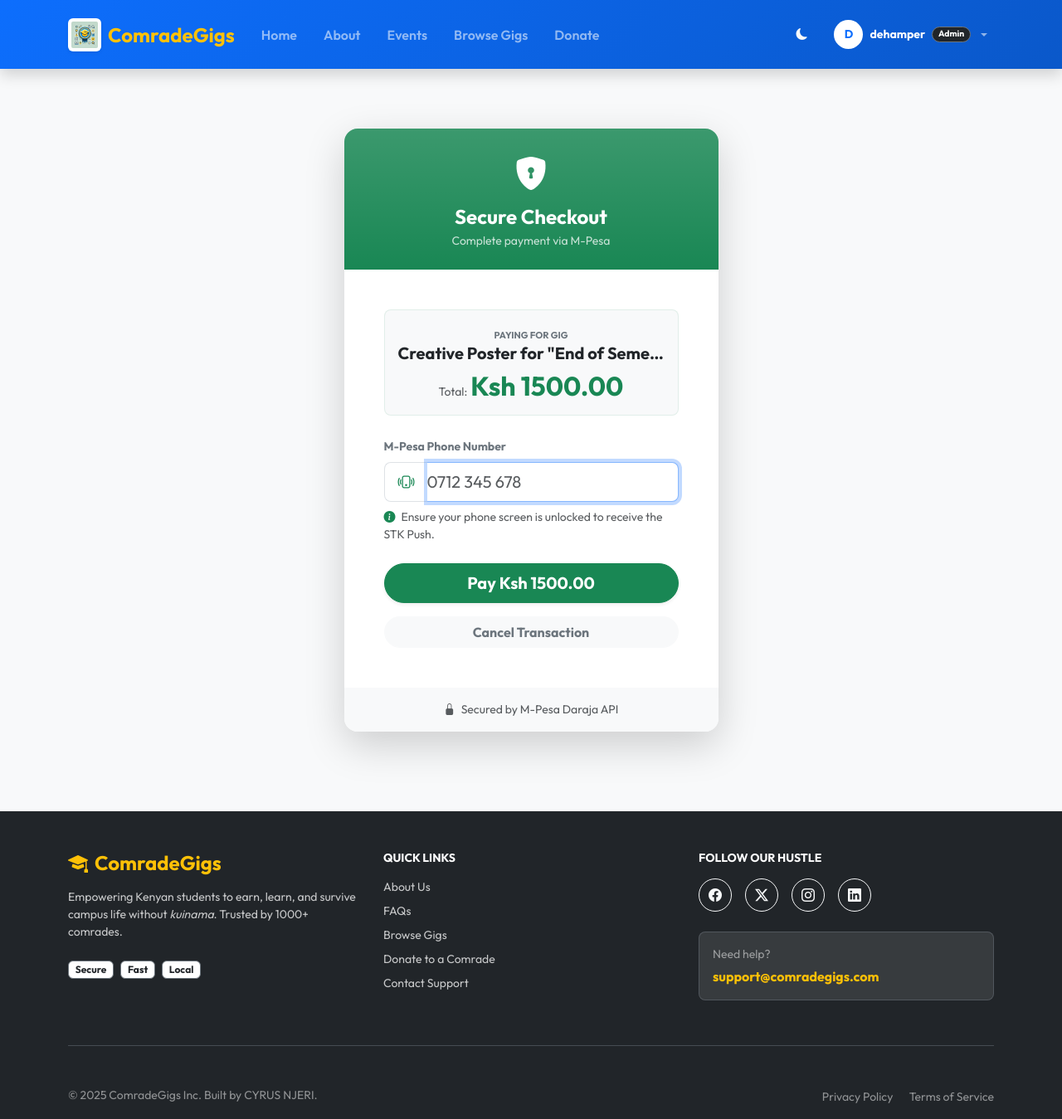
After one commit to Cyrusit-coder/ComradeGigs, a Django app: page /client/gig/1/pay/ in a window 1280 px wide. The commit adds this page. Shown: the whole page at 83% size. Run offline with Django 5.2, Linux system fonts and the light colour scheme; a user stored in the database is signed in; data comes from the database, SQL or seed files in the repository; both versions use the stored data as it was after the commit.

```diff
--- /dev/null
+++ b/myapp/templates/client/pay_for_job.html
@@ -0,0 +1,79 @@
+{% extends "base.html" %}
+{% load static %}
+
+{% block title %}Confirm Payment | ComradeGigs{% endblock %}
+
+{% block content %}
+<section class="py-5 bg-light" style="min-height: 80vh;">
+  <div class="container">
+    <div class="row justify-content-center">
+      <div class="col-md-6 col-lg-5">
+
+        <div class="card border-0 shadow-lg rounded-4 overflow-hidden">
+
+          <div class="bg-success bg-gradient p-4 text-center text-white">
+            <div class="mb-2">
+              <i class="bi bi-shield-lock-fill fs-1"></i>
+            </div>
+            <h4 class="fw-bold mb-1">Secure Checkout</h4>
+            <p class="small opacity-75 mb-0">Complete payment via M-Pesa</p>
+          </div>
+
+          <div class="card-body p-4 p-md-5">
+
+            <div class="bg-light rounded-3 p-3 mb-4 text-center border border-success border-opacity-10">
+              <small class="text-secondary text-uppercase fw-bold" style="font-size: 0.7rem;">Paying For Gig</small>
+              <h5 class="fw-bold text-dark mb-1 text-truncate">{{ job.title }}</h5>
+              <div class="d-flex justify-content-center align-items-baseline gap-1 mt-2">
+                <span class="text-muted small">Total:</span>
+                <h2 class="text-success fw-bold mb-0">Ksh {{ job.budget }}</h2>
+              </div>
+            </div>
+
+            <form method="post">
+              {% csrf_token %}
+
+              <div class="mb-4">
+                <label class="form-label fw-bold small text-secondary">M-Pesa Phone Number</label>
+                <div class="input-group input-group-lg">
+                  <span class="input-group-text bg-white border-end-0 text-success">
+                    <i class="bi bi-phone-vibrate"></i>
+                  </span>
+                  <input type="text" name="phone"
+                         class="form-control border-start-0 ps-0 bg-white"
+                         placeholder="0712 345 678"
+                         required
+                         autofocus>
+                </div>
+                <div class="form-text small text-muted mt-2">
+                  <i class="bi bi-info-circle-fill text-success me-1"></i>
+                  Ensure your phone screen is unlocked to receive the STK Push.
+                </div>
+              </div>
+
+              <div class="d-grid gap-3">
+                <button type="submit" class="btn btn-success btn-lg rounded-pill fw-bold shadow-sm hover-lift">
+                  Pay Ksh {{ job.budget }}
+                </button>
+
+                <a href="{% url 'myapp:client_dashboard' %}" class="btn btn-light rounded-pill fw-bold text-secondary">
+                  Cancel Transaction
+                </a>
+              </div>
+
+            </form>
+          </div>
+
+          <div class="card-footer bg-light border-0 py-3 text-center">
+            <p class="small text-muted mb-0">
+              <i class="bi bi-lock-fill me-1"></i> Secured by M-Pesa Daraja API
+            </p>
+          </div>
+
+        </div>
+
+      </div>
+    </div>
+  </div>
+</section>
+{% endblock %}
--- a/myapp/urls.py
+++ b/myapp/urls.py
@@ -4,14 +4,14 @@ from . import views
 app_name = 'myapp'
 
 urlpatterns = [
-    # normal pages
+    # --- 1. Public Pages ---
     path('', views.home, name='home'),
     path('about/', views.about, name='about'),
     path('contact/', views.contact, name='contact'),
     path('events/', views.events, name='events'),
     path('faqs/', views.faqs, name='faqs'),
 
-    # auth pages
+    # --- 2. Authentication ---
     path('login/', views.login_view, name='login'),
     path('logout/', views.logout_view, name='logout'),
     path('join/', views.register_landing, name='register_landing'),
@@ -19,38 +19,50 @@ urlpatterns = [
     path('join/client/', views.register_client, name='register_client'),
     path('join/donor/', views.register_donor, name='register_donor'),
 
-    # student URLs pattern
+    # --- 3. Student Section ---
     path('student/dashboard/', views.student_dashboard, name='student_dashboard'),
     path('student/profile/', views.profile_edit, name='profile_edit'),
     path('gigs/', views.job_list, name='job_list'),
     path('gigs/<int:pk>/', views.job_detail, name='job_detail'),
+
+    # Skill Assessments
     path('learn/', views.learn_skills, name='learn_skills'),
     path('learn/graphics/', views.skill_graphics, name='skill_graphics'),
     path('learn/web/', views.skill_web, name='skill_web'),
     path('learn/va/', views.skill_va, name='skill_va'),
     path('learn/writing/', views.skill_writing, name='skill_writing'),
 
-
-
-    # client URLs pattern
+    # --- 4. Client Section ---
     path('client/dashboard/', views.client_dashboard, name='client_dashboard'),
     path('client/post-gig/', views.job_create, name='job_create'),
     path('client/gig/<int:pk>/edit/', views.job_edit, name='job_edit'),
     path('client/gig/<int:job_id>/review/', views.applicant_review, name='applicant_review'),
 
-    # donor URLs patterns
+    # PAYMENT ROUTE (Triggers M-Pesa STK Push)
+    path('client/gig/<int:job_id>/pay/', views.pay_for_job, name='pay_for_job'),
+
+    # --- 5. Donor Section ---
     path('donor/dashboard/', views.donor_dashboard, name='donor_dashboard'),
     path('donate/', views.donate, name='donate'),
     path('donate/confirm/', views.donate_success, name='donate_success'),
 
-    # custom admin URLs patterns
+    # --- 6. M-PESA Callback (Public) ---
+    path('mpesa/confirmation/', views.mpesa_confirmation, name='mpesa_confirmation'),
+
+    # --- 7. Custom Admin Panel ---
     path('admin-panel/', views.admin_dashboard, name='admin_dashboard'),
+
+    # Management
     path('admin-panel/verify/', views.admin_verify_gigs, name='admin_verify_gigs'),
     path('admin-panel/users/', views.admin_users, name='admin_users'),
     path('admin-panel/stats/', views.admin_stats, name='admin_stats'),
     path('admin-panel/ban/<int:user_id>/', views.admin_ban_user, name='admin_ban_user'),
+
+    # Skills Verification
     path('admin-panel/skills/', views.admin_verify_skills, name='admin_verify_skills'),
     path('admin-panel/skills/<int:submission_id>/decide/', views.admin_approve_skill, name='admin_approve_skill'),
+
+    # Expired Gigs & Applications
     path('admin-panel/expired/', views.admin_manage_expired, name='admin_manage_expired'),
     path('admin-panel/delete-gig/<int:job_id>/', views.admin_delete_gig, name='admin_delete_gig'),
     path('admin-panel/applications/', views.admin_manage_applications, name='admin_manage_applications'),
--- a/myapp/views.py
+++ b/myapp/views.py
@@ -1,23 +1,30 @@
-import json  # parse incoming JSON data from M-Pesa callbacks
-import traceback  # Helps print detailed error logs to the terminal for debugging
+import json
+import traceback
 from django.shortcuts import render, redirect, get_object_or_404
-from django.contrib.auth import login, logout  # log a user in or out of the session
-from django.contrib.auth.decorators import login_required  # Decorator to protect views so only logged-in users can see them
-from django.contrib import messages   # Framework to send flash notifications (Success, Error, Warning alerts)
-from django.db.models import Sum  # Database tool to calculate totals (like adding up total earnings)
-from django.urls import reverse_lazy, reverse  # Converts a URL name (like 'home') into a real link string
-from django.views.decorators.csrf import csrf_exempt  # Allows external requests (like M-Pesa) to post data without a security token
-from django.http import HttpResponse, JsonResponse  # Used to send raw text or JSON data back (instead of a full HTML page)
-from django.conf import settings  # Allows access to variables in your settings.py (like API keys)
-from django.utils import timezone  # Django's tool for handling dates and times (used for checking expired gigs)
+from django.contrib.auth import login, logout
+from django.contrib.auth.decorators import login_required
+from django.contrib import messages
+from django.db.models import Sum
+from django.urls import reverse
+from django.views.decorators.csrf import csrf_exempt
+from django.http import HttpResponse, JsonResponse
+from django.conf import settings
+from django.utils import timezone
 
-from .models import User, Job, Application, Donation, StudentProfile, Skill, SkillSubmission
+# Safe Import for M-Pesa (prevents crash if library missing)
+try:
+    from .mpesa import stk_push
+except ImportError:
+    stk_push = None
+    print("WARNING: 'requests' library not found. M-Pesa functions will fail.")
+
+from .models import User, Job, Application, Donation, StudentProfile, Skill, SkillSubmission, Payment
 from .forms import (
     StudentRegisterForm, ClientRegisterForm, DonorRegisterForm,
     JobForm, StudentProfileForm, DonationForm
 )
 
-# --- normal public pages ---
+# --- 1. PUBLIC PAGES ---
 def home(request):
     return render(request, 'pages/home.html')
 
@@ -33,7 +40,7 @@ def contact(request):
 def faqs(request):
     return render(request, 'pages/faqs.html')
 
-# --- authenticated users views ---
+# --- 2. AUTHENTICATION ---
 def login_view(request):
     from django.contrib.auth.views import LoginView
 
@@ -96,38 +103,32 @@ def register_donor(request):
         form = DonorRegisterForm()
     return render(request, 'auth/register_donor.html', {'form': form})
 
-# student views
+# --- 3. STUDENT VIEWS ---
 @login_required
 def student_dashboard(request):
     if request.user.role != 'student':
         return redirect('myapp:home')
 
-    # 1. Get recent applications (Limit to 5)
     apps = request.user.my_applications.all().order_by('-created_at')[:5]
-
-    # 2. get active jobs (assignments)
-
     active_jobs_list = request.user.assigned_jobs.filter(status='assigned').order_by('deadline')
 
-    # 3. Calculate total earnings
-
+    # Calculate Earnings (Jobs marked completed)
     earnings_data = request.user.assigned_jobs.filter(status='completed').aggregate(Sum('budget'))
     total_earnings = earnings_data['budget__sum'] or 0
 
     context = {
         'my_apps': apps,
         'active_jobs_count': active_jobs_list.count(),
-        'active_jobs_list': active_jobs_list, # Passing the full list for your "active projects" card
-        'total_earnings': total_earnings,     # Passing this for the "total earnings" card
+        'active_jobs_list': active_jobs_list,
+        'total_earnings': total_earnings,
     }
     return render(request, 'student/dashboard.html', context)
+
 def job_list(request):
     jobs = Job.objects.filter(status='open').order_by('-created_at')
-
     query = request.GET.get('q')
     if query:
         jobs = jobs.filter(title__icontains=query)
-
     return render(request, 'student/job_list.html', {'jobs': jobs})
 
 def job_detail(request, pk):
@@ -180,7 +181,6 @@ def profile_edit(request):
 
             messages.success(request, "Profile Updated Successfully")
             return redirect('myapp:student_dashboard')
-
     else:
         initial_data = {
             'email': request.user.email,
@@ -189,13 +189,6 @@ def profile_edit(request):
         form = StudentProfileForm(instance=profile, initial=initial_data)
 
     return render(request, 'student/profile_edit.html', {'form': form})
-
-def approve_student_skill(request, student_id):
-    student = get_object_or_404(StudentProfile, id=student_id)
-    student.is_skill_verified = True
-    student.save()
-    # this triggers the badge to appear on their profile(student prof)
-    return redirect('admin_panel')
 
 @login_required
 def learn_skills(request):
@@ -253,30 +246,21 @@ def skill_writing(request):
         return redirect('myapp:student_dashboard')
     return render(request, "student/skill_writing.html")
 
+# --- 4. CLIENT VIEWS ---
 @login_required
 def client_dashboard(request):
     if request.user.role != 'client':
         return redirect('myapp:home')
 
     user = request.user
-
-    # 1. Get the list of jobs (for the recent postings table)
     jobs = user.posted_jobs.all().order_by('-created_at')
 
-
-    # 2. Count active jobs
-
     active_jobs_count = jobs.filter(status__in=['open', 'assigned']).count()
-
-    # 3. Count applicants reviewing
-
     applicants_reviewing_count = Application.objects.filter(
         job__client=user,
         is_accepted=False,
         is_rejected=False
     ).count()
-
-    # 4. Count completed gigs
     completed_gigs_count = jobs.filter(status='completed').count()
 
     context = {
@@ -289,7 +273,6 @@ def client_dashboard(request):
 
 @login_required
 def job_create(request):
-    # Allow clients or Superusers to post gigs or jobs the admin verifies
     if request.user.role != 'client' and not request.user.is_superuser:
         messages.error(request, "Access Denied. Only Clients can post gigs.")
         return redirect('myapp:home')
@@ -300,7 +283,6 @@ def job_create(request):
             job = form.save(commit=False)
             job.client = request.user
 
-            # admin posts a gig and it goes immediately, clients gigs have to be approved
             if request.user.is_superuser:
                 job.status = 'open'
                 message_text = "Gig posted successfully! It is Live."
@@ -309,7 +291,7 @@ def job_create(request):
                 message_text = "Gig posted! Pending admin approval."
 
             job.save()
-            form.save_m2m() # important for ManyToMany fields (eg skills)
+            form.save_m2m()
             messages.success(request, message_text)
 
             if request.user.is_superuser:
@@ -348,20 +330,69 @@ def applicant_review(request, job_id):
 
     return render(request, 'client/applicant_review.html', {'job': job})
 
-# donor views
+# CLIENT PAY FOR JOB (M-Pesa Integration)
+@login_required
+def pay_for_job(request, job_id):
+    job = get_object_or_404(Job, id=job_id)
+
+    if request.user != job.client:
+        return JsonResponse({"error": "Not allowed"}, status=403)
+
+    if request.method == "POST":
+        phone = request.POST.get("phone")
+        amount = job.budget
+
+        # 1. Create Payment Record
+        payment = Payment.objects.create(
+            payer=request.user,
+            beneficiary=job.assigned_to, # Valid: Payment model has beneficiary
+            purpose='JOB',
+            amount=amount,
+            job=job,
+            status='PENDING'
+        )
+
+        # 2. Build Callback URL
+        base_url = getattr(settings, 'MPESA_CALLBACK_URL', 'http://127.0.0.1:8000')
+        if "confirmation" in base_url:
+             callback_url = base_url
+        else:
+             callback_url = f"{base_url}/mpesa/confirmation"
+
+        # 3. Trigger STK Push
+        if stk_push:
+            resp = stk_push(
+                phone_number=phone,
+                amount=amount,
+                account_reference=f"JOB-{job.id}",
+                transaction_desc=f"Payment for {job.title}",
+                callback_url=callback_url,
+            )
+        else:
+            resp = {"error": "M-Pesa library not loaded"}
+
+        # 4. Handle Response
+        if "ResponseCode" in resp and resp["ResponseCode"] == "0":
+            checkout_request_id = resp.get("CheckoutRequestID")
+            payment.checkout_request_id = checkout_request_id
+            payment.save()
+            messages.success(request, f"STK Push sent to {phone}. Check your phone to pay.")
+        else:
+            err_msg = resp.get('errorMessage') or resp.get('error') or "Unknown error"
+            payment.status = 'FAILED'
+            payment.save()
+            messages.error(request, f"Payment Failed: {err_msg}")
+
+        return redirect("myapp:client_dashboard")
+
+    return render(request, "client/pay_for_job.html", {"job": job})
+
+# --- 5. DONOR VIEWS ---
 @login_required
 def donor_dashboard(request):
-    # 1. get donation history
     donations = request.user.donations.all().order_by('-date')
-
-    # 2. Calculate Total Contributed Sum of only paid donations
     total_data = donations.filter(is_paid=True).aggregate(Sum('amount'))
-
-    # If there are no donations, amount__sum will be None, so we verify it with 'or 0'
     total_contributed = total_data['amount__sum'] or 0
-
-    # 3. Calculate Comrades Supported
-    # Logic: assuming roughly Ksh 500 supports one comrade (meal/bundles)
     comrades_supported = int(total_contributed / 500)
 
     context = {
@@ -377,56 +408,151 @@ def donate(request):
         amount = request.POST.get('amount')
         phone = request.POST.get('phone')
 
-        # Create the donation record (initially unpaid)
+        # 1. Create Donation Record (NO BENEFICIARY FIELD HERE)
         donation = Donation.objects.create(
             donor=request.user,
             amount=amount,
             is_paid=False
         )
 
-        # Pass the phone number to the payment page to trigger STK Push
-        return render(request, 'donor/pay.html', {'donation': donation, 'phone_number': phone})
+        # 2. Create Payment Record (Linked to Donation)
+        payment = Payment.objects.create(
+            payer=request.user,
+            beneficiary=None, # Correct: Donations have no specific student beneficiary
+            purpose='DONATION',
+            amount=amount,
+            donation=donation,
+            status='PENDING'
+        )
+
+        # 3. Build Callback URL
+        base_url = getattr(settings, 'MPESA_CALLBACK_URL', 'http://127.0.0.1:8000')
+        if "confirmation" in base_url:
+             callback_url = base_url
+        else:
+             callback_url = f"{base_url}/mpesa/confirmation"
+
+        # 4. Trigger STK Push
+        if stk_push:
+            resp = stk_push(
+                phone_number=phone,
+                amount=amount,
+                account_reference=f"DON-{donation.id}",
+                transaction_desc="ComradeGigs Donation",
+                callback_url=callback_url,
+            )
+        else:
+            resp = {"error": "M-Pesa library not loaded"}
+
+        # 5. Handle Response
+        if "ResponseCode" in resp and resp["ResponseCode"] == "0":
+            checkout_request_id = resp.get("CheckoutRequestID")
+            payment.checkout_request_id = checkout_request_id
+            payment.save()
+            messages.success(request, f"STK Push sent to {phone}. Please confirm payment.")
+
+            # Show waiting screen
+            return render(
+                request,
+                'donor/pay.html',
+                {'donation': donation, 'payment': payment, 'phone_number': phone}
+            )
+        else:
+            err_msg = resp.get('errorMessage') or resp.get('error') or "Unknown error"
+            payment.status = 'FAILED'
+            payment.save()
+            messages.error(request, f"Donation Failed: {err_msg}")
+            return redirect('myapp:donor_dashboard')
 
     return render(request, 'donor/donate_form.html')
 
 @login_required
 def donate_success(request):
-    last_donation = Donation.objects.filter(donor=request.user).last()
-    if last_donation:
-        last_donation.is_paid = True
-        last_donation.save()
-    return render(request, 'donor/donate_success.html')
+    last_donation = Donation.objects.filter(
+        donor=request.user,
+        is_paid=True
+    ).order_by('-date').first()
+    return render(request, 'donor/donate_success.html', {'donation': last_donation})
 
-# mpesa callback
+# --- 6. M-PESA CALLBACK ---
 @csrf_exempt
 def mpesa_confirmation(request):
-    if request.method == 'POST':
+    if request.method != 'POST':
+        return HttpResponse(status=400)
+
+    try:
+        data = json.loads(request.body.decode('utf-8'))
+        body = data.get("Body", {})
+        stk_callback = body.get("stkCallback", {})
+        result_code = stk_callback.get("ResultCode")
+        checkout_request_id = stk_callback.get("CheckoutRequestID")
+
         try:
-            data = json.loads(request.body)
-            # Add logic here to update the Donation model based on callback
-            return JsonResponse({"status": "ok"})
-        except:
-            return HttpResponse(status=400)
-    return HttpResponse(status=400)
+            payment = Payment.objects.get(checkout_request_id=checkout_request_id)
+        except Payment.DoesNotExist:
+            traceback.print_exc()
+            return JsonResponse({"error": "Payment not found"}, status=404)
 
-# admin views
+        payment.result_code = result_code
+        payment.raw_callback = data
+
+        if result_code == 0:
+            # SUCCESS
+            items = stk_callback.get("CallbackMetadata", {}).get("Item", [])
+            receipt = None
+            for item in items:
+                if item.get("Name") == "MpesaReceiptNumber":
+                    receipt = item.get("Value")
+                    break
+
+            payment.status = 'SUCCESS'
+            payment.mpesa_receipt = receipt
+            payment.save()
+
+            # Update Donation Record
+            if payment.purpose == 'DONATION' and payment.donation:
+                donation = payment.donation
+                donation.is_paid = True
+                donation.mpesa_code = receipt
+                donation.save()
+
+            # Update Job Record
+            if payment.purpose == 'JOB' and payment.job:
+                job = payment.job
+                # Logic: Job is now paid for.
+                # You might want to update job status to 'completed' or 'paid' depending on your flow
+                job.save()
+
+        else:
+            # FAILED / CANCELLED
+            payment.status = 'FAILED'
+            payment.save()
+
+        return JsonResponse({"status": "ok"})
+
+    except Exception as e:
+        traceback.print_exc()
+        return HttpResponse(status=400)
+
+# --- 7. ADMIN VIEWS ---
 @login_required
 def admin_dashboard(request):
     if not request.user.is_superuser:
         return redirect('myapp:home')
 
-    #stats for dashboard
+    # 1. Fetch Admin's Own Posted Gigs (For Payment Section)
+    my_posted_jobs = Job.objects.filter(client=request.user).order_by('-created_at')
+
+    # 2. Fetch Platform-wide Stats
     total_users_count = User.objects.count()
     pending_gigs_count = Job.objects.filter(status='review').count()
     pending_assessments_count = SkillSubmission.objects.filter(status='pending').count()
 
-    # Count expired gigs
     expired_gigs_count = Job.objects.filter(
         deadline__lt=timezone.now(),
         status__in=['open', 'review', 'assigned']
     ).count()
 
-    #Count pending applications neither accepted nor rejected
     pending_apps_count = Application.objects.filter(is_accepted=False, is_rejected=False).count()
 
     context = {
@@ -435,6 +561,7 @@ def admin_dashboard(request):
         'pending_assessments_count': pending_assessments_count,
         'expired_gigs_count': expired_gigs_count,
         'pending_apps_count': pending_apps_count,
+        'my_posted_jobs': my_posted_jobs,  # Added this so the template can loop over it
     }
 
     return render(request, 'custom_admin/dashboard.html', context)
@@ -534,14 +661,11 @@ def admin_approve_skill(request, submission_id):
 
     return redirect('myapp:admin_verify_skills')
 
-# management of expired gigs views
-
 @login_required
 def admin_manage_expired(request):
     if not request.user.is_superuser:
         return redirect('myapp:home')
 
-    # Get all gigs where deadline has passed
     expired_jobs = Job.objects.filter(
         deadline__lt=timezone.now(),
         status__in=['open', 'review', 'assigned']
@@ -560,14 +684,11 @@ def admin_delete_gig(request, job_id):
 
     return redirect('myapp:admin_manage_expired')
 
-# application workflow views
-
 @login_required
 def admin_manage_applications(request):
     if not request.user.is_superuser:
         return redirect('myapp:home')
 
-    # Get all applications that haven't been decided yet
     pending_apps = Application.objects.filter(
         is_accepted=False,
         is_rejected=False
@@ -587,16 +708,13 @@ def admin_process_application(request, app_id):
         action = request.POST.get('action')
 
         if action == 'approve':
-            # 1. Accept this application
             application.is_accepted = True
             application.save()
 
-            # 2. Assign the job to this student
             job.assigned_to = application.student
             job.status = 'assigned'
             job.save()
 
-            # 3. Reject other applicants for this same job
             other_apps = Application.objects.filter(job=job).exclude(id=application.id)
             other_apps.update(is_rejected=True)
 
```
Also changed, not shown: comgigs/settings.py (+8 -0 lines), myapp/models.py (+34 -9 lines), myapp/mpesa.py (added, +85 -0 lines), myapp/templates/client/dashboard.html (+27 -5 lines), myapp/templates/custom_admin/dashboard.html (+48 -45 lines), db.sqlite3, myapp/migrations/0001_initial.py, myapp/migrations/0002_alter_studentprofile_skills_alter_user_groups_and_more.py (deleted), myapp/migrations/0003_skill_job_required_skills_skillsubmission.py (deleted), myapp/migrations/0004_studentprofile_is_skill_verified_and_more.py (deleted), myapp/migrations/0005_job_completed_at_skill_icon_class.py (deleted), profiles/gaming.jpg (added), 1 other file.
